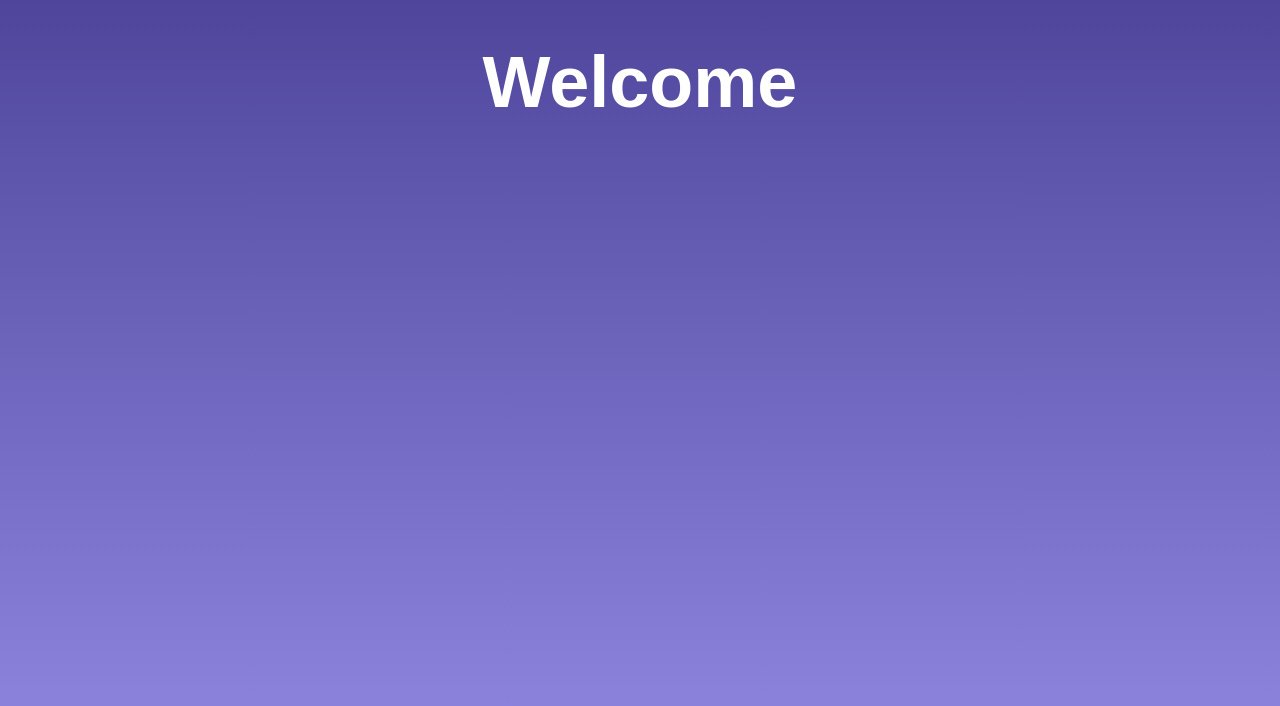
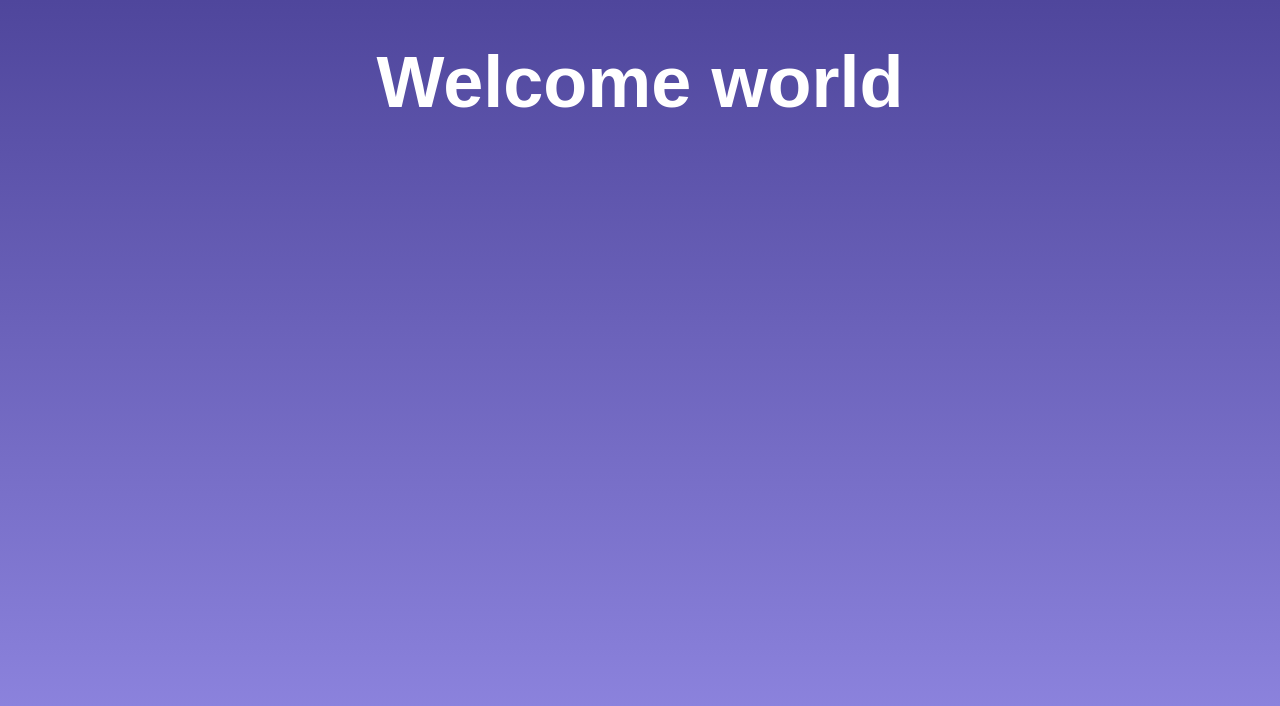
Before and after one commit to esauflores/cura_app, a Next.js app: page /home in a window 1280 px wide. Shown: the top 706 px of the page. Built offline with nearby package versions, Linux system fonts and the light colour scheme.

Commit message:
Refactor manifest

```diff
--- a/app/globals.css
+++ b/app/globals.css
@@ -4,14 +4,16 @@
 
 @import url("fonts.css");
 
-.h-safe-area-inset-top {
-  height: env(safe-area-inset-top);
+/* styles/globals.css */
+body {
+  margin: 0;
+  padding: 0;
 }
 
-:root {
-  --foreground-rgb: 0, 0, 0;
-  --background-start-rgb: 214, 219, 220;
-  --background-end-rgb: 255, 255, 255;
+.safe-area-content {
+  padding-top: env(safe-area-inset-top); /* Fallback value is 20px */
+  min-height: 100vh; /* Ensure the container takes full viewport height */
+  background-color: #6b63ff; /* Example background color */
 }
 
 @media (prefers-color-scheme: dark) {
--- a/app/home/page.js
+++ b/app/home/page.js
@@ -1,7 +1,59 @@
+"use client";
+import { useState, useEffect } from "react";
+import Image from "next/image";
+
 export default function Home() {
+  const [deferredPrompt, setDeferredPrompt] = useState(null);
+  const [isInstallable, setIsInstallable] = useState(false);
+
+  useEffect(() => {
+    const handleBeforeInstallPrompt = (e) => {
+      // Prevent the mini-infobar from appearing on mobile
+      e.preventDefault();
+      // Stash the event so it can be triggered later.
+      setDeferredPrompt(e);
+      // Update UI to notify the user they can install the PWA
+      setIsInstallable(true);
+    };
+
+    window.addEventListener("beforeinstallprompt", handleBeforeInstallPrompt);
+
+    return () => {
+      window.removeEventListener(
+        "beforeinstallprompt",
+        handleBeforeInstallPrompt,
+      );
+    };
+  }, []);
+
+  const handleInstallClick = () => {
+    if (deferredPrompt) {
+      deferredPrompt.prompt();
+      deferredPrompt.userChoice.then((choiceResult) => {
+        if (choiceResult.outcome === "accepted") {
+          console.log("User accepted the install prompt");
+        } else {
+          console.log("User dismissed the install prompt");
+        }
+        setDeferredPrompt(null); // Clear the saved event
+        setIsInstallable(false); // Hide the install button
+      });
+    }
+  };
+
   return (
     <div className="relative flex min-h-screen w-screen flex-col overflow-hidden bg-purple-gradient text-center text-white">
-      <h1 className="mt-10">Welcome</h1>
+      <h1 className="mt-10">Welcome world</h1>
+      {isInstallable && (
+        <button
+          id="install"
+          onClick={handleInstallClick}
+          type="button"
+          className="mb-2 me-2 mt-6 rounded-lg bg-purple-800 px-7 py-5 text-2xl font-medium text-white hover:bg-purple-700 focus:outline-none focus:ring-4 focus:ring-purple-600 md:px-5 md:py-2.5 md:text-xl"
+        >
+          Install
+        </button>
+      )}
     </div>
   );
 }
--- a/app/layout.js
+++ b/app/layout.js
@@ -3,6 +3,12 @@ import "./globals.css";
 export const metadata = {
   title: "Cura Healthcare App",
   description: "A healthcare app for managing your health",
+};
+
+export const viewport = {
+  width: "device-width",
+  initialScale: 1.0,
+  viewportFit: "cover",
 };
 
 export default function RootLayout({ children }) {
@@ -15,18 +21,16 @@ export default function RootLayout({ children }) {
           href="/manifest.webmanifest"
           crossOrigin="use-credentials"
         />
-        <meta
-          name="viewport"
-          content="width=device-width, initial-scale=1, viewport-fit=cover"
-        />
-        <meta name="mobile-web-app-capable" content="yes" />
-        <meta name="apple-mobile-web-app-capable" content="yes" />
+        <meta name="theme-color" content="#4F469C" />
         <meta
           name="apple-mobile-web-app-status-bar-style"
           content="black-translucent"
         />
+        <meta name="apple-mobile-web-app-capable" content="yes" />
       </head>
-      <body>{children}</body>
+      <body>
+        <div className="safe-area-content">{children}</div>
+      </body>
     </html>
   );
 }
--- a/app/page.js
+++ b/app/page.js
@@ -25,7 +25,7 @@ export default function Index() {
   };
 
   return (
-    <div className="h-safe-area-inset-top relative flex min-h-screen w-screen flex-row overflow-hidden bg-purple-gradient text-center text-white">
+    <div className="relative flex min-h-screen w-screen flex-row overflow-hidden bg-purple-gradient text-center text-white">
       {/* Step 1: Cura Logo */}
       <div
         className={`invisible absolute left-full top-[15vh] flex w-full flex-col items-center opacity-0 ease-in-out sm:left-1/3 ${currentStep == 0 ? "!visible !left-0 opacity-100" : ""} ${isAnimating && currentStep == 0 ? "transition-[transform, shadow] !visible -translate-x-full transform !opacity-0 duration-1000 sm:-translate-x-1/3" : ""}`}
```
Also changed, not shown: next.config.mjs (+7 -7 lines), app/manifest.webmanifest, 1 other file (tests, documents, lock files or other folders).
